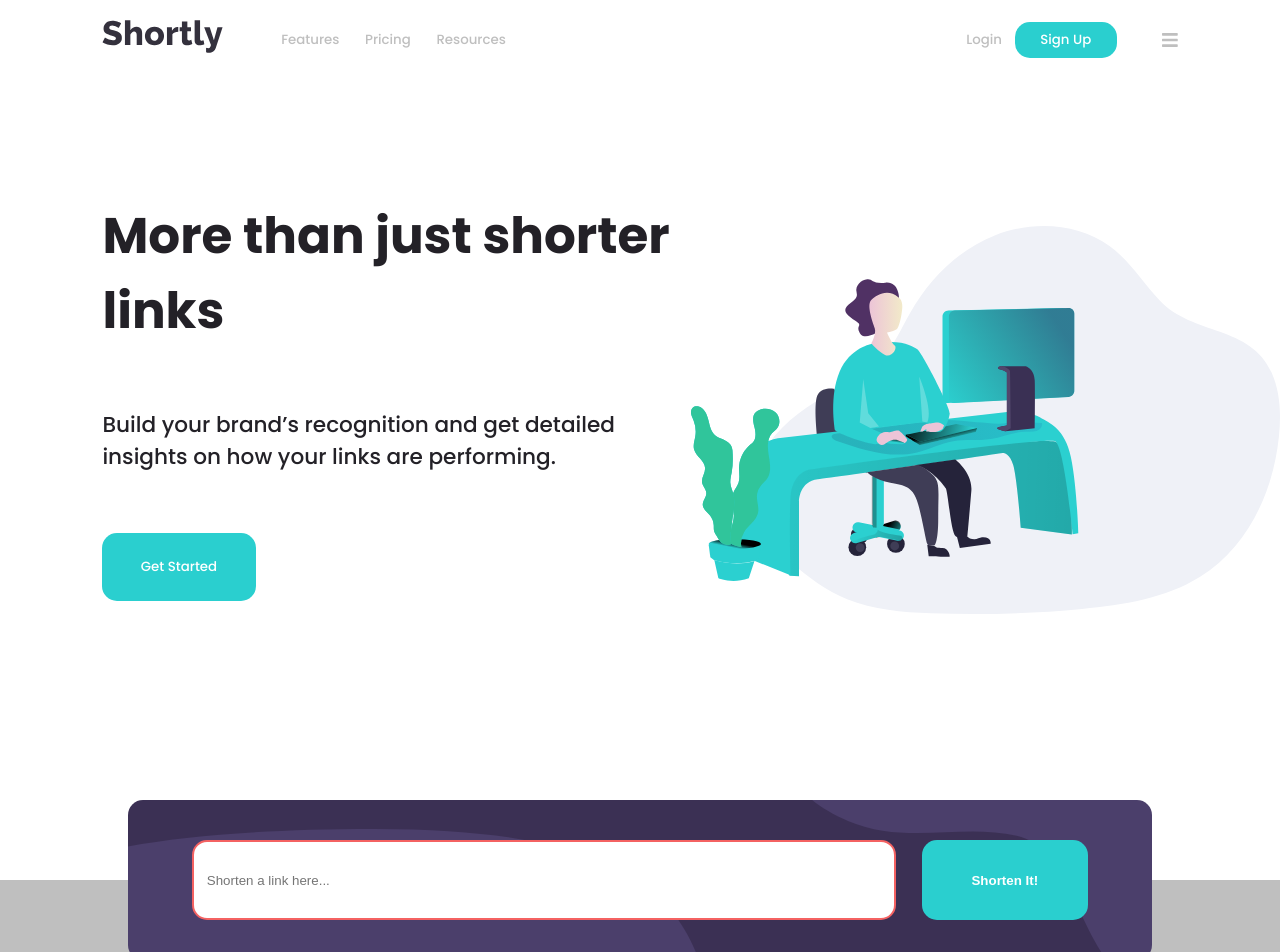
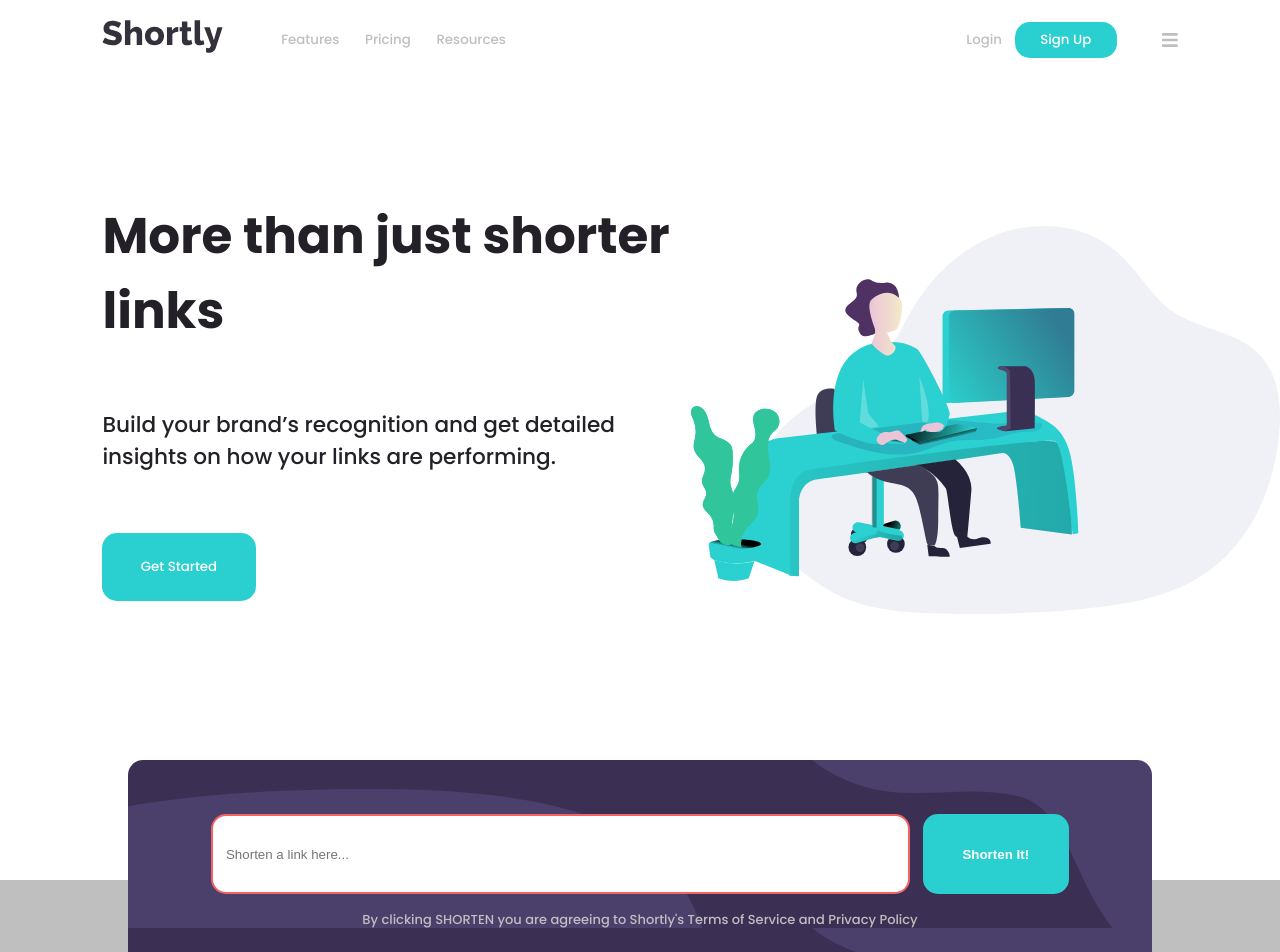
Before and after one commit to sarahkvburnett/shortly-url, a React (Create React App) app in the folder client/: page / in a window 1280 px wide. Shown: the top 952 px of the page. Built offline with nearby package versions, Linux system fonts and the light colour scheme.

Commit message:
crud progress

```diff
--- a/client/src/Styles.js
+++ b/client/src/Styles.js
@@ -89,7 +89,7 @@ export const Label = styled.label`
 export const Input = styled.input`
     display: block;
     width: 100%;
-    padding: 1vh 1vw;
+    padding: 1vh 2vw;
     margin: 1vh 0;
     border-radius: 5px;
     border: 1px solid ${grey};
--- a/client/src/components/DashLinks.js
+++ b/client/src/components/DashLinks.js
@@ -62,7 +62,7 @@ const Input = styled.input`
     font-family: inherit;
     font-size: inherit;
     color: inherit;
-    width: auto;
+    min-width: auto;
     &:hover + div {
         opacity: 1;
         pointer-events: all;
@@ -73,7 +73,7 @@ const Urls = ({short, full, link}) => {
     return (
         <URLS className="urls">
             <h3>{full}</h3>
-            <Input id={short} value={short} title={shortlyUrl + '/' + short} readOnly/>
+            <Input id={short} value={shortlyUrl + '/' + short} readOnly/>
             <DashLinkBtns link={link}/>
         </URLS>
     )
--- a/client/src/components/LinkEditor.js
+++ b/client/src/components/LinkEditor.js
@@ -1,6 +1,6 @@
 import React, { useState, useContext } from 'react';
 import styled from 'styled-components';
-import { grey, red, cyan, white, violet, darkViolet, Button, PrimaryButton } from '../Styles';
+import { grey, red, cyan, white, violet, darkViolet, Button, PrimaryButton, breakpoint } from '../Styles';
 import { FontAwesomeIcon } from '@fortawesome/react-fontawesome';
 import { faExclamationTriangle } from '@fortawesome/free-solid-svg-icons';
 import { Redirect } from 'react-router-dom';
@@ -8,33 +8,50 @@ import { LinkUpdateContext } from '../context/LinkUpdateContext';
 
 const EditLink = styled.div`
     position: fixed;
-    top: 25vh;
-    left: 25vw;
+    z-index: 100;
+    top: 0;
+    left: 0;
+    height: 100vh;
+    width: 100vw;
+    @media (min-width: ${breakpoint}) {
+        top: 25vh;
+        left: 25vw;
+        height: 50vh;
+        width: 50vw;
+    }
     padding: 1vh 1vw;
     background: ${violet};
     border: 1px solid ${darkViolet};
     color: ${white};
     display: flex;
     flex-direction: column;
+    justify-content: center;
     opacity: 1 ;
-    height: 50vh;
-    width: 50vw;
     border-radius: 5px;
     h3 {
         text-align: center;
         margin: 2vh 0;
     }
-    input, button {
+    button {
         padding: 1vh 1vw;
-        width: 100%;
-        display: block;
         margin: 1vh 0;
         line-height: 1.5;
+    }
+    input {
+        display: block;
+        background: none;
+        border: none;
+        color: ${white};
+        font-size: inherit;
+        margin: 0 .5vw;
+        padding: 0 .5vw;
+        min-width: 5vw;
     }
     #update {
         background: ${cyan};
     }
     p {
+        color: ${grey};
         overflow: hidden;
         white-space: nowrap;
         text-overflow: ellipsis;
@@ -54,7 +71,7 @@ const Error = styled.div`
 export const LinkEditor = () => {
     const [ linkUpdate, setLinkUpdate ] = useContext(LinkUpdateContext);
     const [ newLink, setNewLink ] = useState(linkUpdate._id);
-    const [ error, setError ] = useState('Url already in use');
+    const [ error, setError ] = useState('Url same as existing');
     const handleChange = (event) => {
         setNewLink(event.target.value);
     };
@@ -62,7 +79,10 @@ export const LinkEditor = () => {
             <EditLink className="modalContent">
                 <h3>Edit Shortly Link</h3>
                 <p>{linkUpdate.link.full}</p>
-                <input onChange={handleChange} value={newLink}/>
+                <div style={{display: "flex"}}>
+                    <p>https://shortly/</p>
+                    <input onChange={handleChange} value={newLink}/>
+                </div>
                 { error !== '' && <Error><FontAwesomeIcon icon={faExclamationTriangle}/> {error}</Error> }
                 <PrimaryButton id="update" type="button">Update</PrimaryButton>
                 <Button type="button">Cancel</Button>
--- a/client/src/components/LinkForm.js
+++ b/client/src/components/LinkForm.js
@@ -3,8 +3,73 @@ import { LinksContext } from '../context/LinksContext';
 import { UserContext } from '../context/UserContext';
 import { FontAwesomeIcon } from '@fortawesome/react-fontawesome';
 import { faExclamationTriangle } from '@fortawesome/free-solid-svg-icons';
+import axios from 'axios';
+import styled from 'styled-components';
+import { red, grey, cyan, white, breakpoint } from '../Styles';
 
-import axios from 'axios';
+const Form = styled.form`
+    width: 70vw;
+    margin: auto;
+    padding: 1vh 1vw;
+    @media (min-width: ${breakpoint}) {
+        div {
+            height: 10vh;
+            display: flex;
+        }
+    }
+}
+`
+
+const Input = styled.input`
+    display: block;
+    height: 10vh;
+    width: 70vw;
+    border-radius: 15px;
+    padding: .5vw 1vw .5vw 1vw;
+    margin: 1vh .5vw;
+    border: none;
+    &:invalid {
+        border: 2px solid ${red};
+    }
+`
+
+const Button = styled(Input)`
+    font-weight: bold;
+    background: ${cyan};
+    border-radius: 15px;
+    color: ${white};
+    padding: 1vh 2vw;
+    cursor: pointer;
+    &:hover {
+        color: ${white};
+        opacity: 0.5;
+    }
+    @media (min-width: ${breakpoint}){
+        flex-basis: 20%;
+    }
+`
+
+const P = styled.p`
+    text-align: center;
+    width: 100%;
+    padding: 1vh 1vw;
+    margin: 2vh 0;
+    color: ${grey};
+    font-size: small;
+    a {
+        color: ${grey};
+        &:hover {
+            color: ${cyan};
+        }
+    }
+`
+
+const Error = styled(P)`
+    color: ${red};
+    font-size: smaller;
+    font-style: italic;
+    text-align: left;
+`
 
 export const LinkForm = () => {
     const [ user ] = useContext(UserContext);
@@ -14,10 +79,11 @@ export const LinkForm = () => {
     const [ error, setError ] = useState('');
 
     const handleChange = (event) => {
+        setError('');
         event.persist();
         setLink(event.target.value);
         if (event.target.validity.valid) setLinkValid(true)
-        else {setLinkValid(false); setError('Please enter a link')}
+        else {setLinkValid(false); setError('Please add a link')}
     };
 
     const addLink = (event) => {
@@ -37,11 +103,16 @@ export const LinkForm = () => {
             .catch( error => setError('Error! Please try again') )
     };
     return (
-        <form onSubmit={(event, link) => addLink(event, link)}>
+        <Form onSubmit={(event, link) => addLink(event, link)}>
                 <label htmlFor="link" style={{display: "none"}}>Website Url</label>
-                <input className="linkInput" id="link" name="link" type="text" placeholder="Shorten a link here..." onChange={handleChange} value={link} required/>
-                <input className="linkSubmitBtn" type="submit" value="Shorten It!"/>
-                { error !== '' && <p className="error"><FontAwesomeIcon icon={faExclamationTriangle}/> {error}</p>}
-        </form>
+                <div>
+                <Input id="link" name="link" type="text" placeholder="Shorten a link here..." onChange={handleChange} value={link} required/>
+                <Button type="submit" value="Shorten It!"/>
+                </div>
+                { error !== ''
+                ? <Error><FontAwesomeIcon icon={faExclamationTriangle}/> {error}</Error>
+                :  <P>By clicking SHORTEN you are agreeing to Shortly's <a href="#">Terms of Service</a> and <a href="#">Privacy Policy</a></P>
+                }
+        </Form>
     )
 }
--- a/client/src/components/IndexShortener.js
+++ b/client/src/components/Shortener.js
@@ -8,14 +8,13 @@ import imgMobile from '../images/bg-shorten-mobile.svg';
 const Shortener = styled.div`
     position: relative;
     width: 80vw;
-    top: -15vh;
     background-image: url(${imgMobile});
     @media (min-width: 500px) {
         background-image: url(${imgDesktop})
     }
     background-color: ${violet};
-    height: 30vh;
-    margin: auto;
+    min-height: 30vh;
+    margin: 2vh auto;
     border-radius: 15px;
     display: flex;
     flex-direction: column;
@@ -25,40 +24,11 @@ const Shortener = styled.div`
         height: 20vh;
         top: -10vh;
     }
-    .error {
-        position: absolute;
-        top: 13vh;
-        color: ${red};
-        font-size: smaller;
-        font-style: italic;
-        width: 70vw;
-        @media (min-width: ${breakpoint}) {
-            top: 15vh;
-        }
-    }
-    form {
-        width: 70vw;
-        margin: auto;
-        @media (min-width: ${breakpoint}) {
-            height: 10vh;
-            .linkSubmitBtn {
-                display: inline-block;
-                width: 13vw;
-                margin-left: 2vw;
-                margin-top: 0vw;
-            }
-            .linkInput {
-                display: inline-block;
-                width: 55vw;
-            }
-        }
-
-    }
 `
 
-export const LinkShortener = () => {
+export const LinkShortener = ({position}) => {
     return (
-        <Shortener>
+        <Shortener style={{top: position}}>
             <LinkForm/>
         </Shortener>
     )
--- a/client/src/index.css
+++ b/client/src/index.css
@@ -43,36 +43,6 @@ a {
     outline-color: hsl(257, 27%, 26%);
 }
 
-.linkInput {
-    display: block;
-    height: 10vh;
-    width: 70vw;
-    border-radius: 15px;
-    padding: .5vw 1vw .5vw 1vw;
-}
-
-.linkInput:invalid {
-    border: 2px solid hsl(0, 87%, 67%);
-}
-
-.linkSubmitBtn {
-    display: block;
-    height: 10vh;
-    width: 70vw;
-    font-weight: bold;
-    margin-top: 5vh;
-    background: hsl(180, 66%, 49%);
-    border-radius: 15px;
-    color: #FFF;
-    padding: 1vh 2vw;
-    border: none;
-    cursor: pointer;
-}
-
-.linkSubmitBtn:hover {
-    color: #FFF;
-    opacity: 0.5;
-}
 
 .fade-enter {
     opacity: 0.01;
--- a/client/src/pages/Dashboard.js
+++ b/client/src/pages/Dashboard.js
@@ -4,7 +4,7 @@ import { UserContext } from '../context/UserContext';
 import { ActiveLinkContext } from '../context/ActiveLinkContext';
 import styled from 'styled-components';
 import { Links } from '../components/DashLinks';
-import { LinkForm } from '../components/LinkForm';
+import { LinkShortener } from '../components/Shortener';
 import { DashLoad } from '../layout/DashLoad';
 import { Graph } from '../components/Graph';
 import { cyan, violet, darkViolet, grey, white } from '../Styles';
@@ -19,13 +19,6 @@ const Dash = styled.div`
     color: ${violet};
     h2 {
         text-align: center;
-    }
-    form {
-        background: ${violet};
-        padding: 2vh 0;
-        input {
-            margin: 1vh auto;
-        }
     }
 `
 
@@ -55,7 +48,7 @@ export const Dashboard = () => {
             {!loading && <Links/> }
             { linkUpdate && linkUpdate.process === "edit" && <LinkEditor/> }
             { linkUpdate && linkUpdate.process === "delete" && <LinkDeletor/> }
-            <LinkForm/>
+            <LinkShortener position="0"/>
         </Dash>
     )
 }
--- a/client/src/pages/Index.js
+++ b/client/src/pages/Index.js
@@ -1,6 +1,6 @@
 import React, { useContext } from 'react';
 import { Intro } from '../layout/Intro';
-import { LinkShortener} from '../components/IndexShortener';
+import { LinkShortener} from '../components/Shortener';
 import { Links } from '../components/IndexLinks';
 import { Statistics } from '../layout/Statistics';
 import { Boost } from '../layout/Boost';
@@ -9,7 +9,7 @@ export const Home = () => {
   return (
      <div className="home">
         <Intro/>
-        <LinkShortener/>
+        <LinkShortener position="-17vh"/>
         <Links/>
         <Statistics/>
         <Boost/>
--- a/client/src/utilities/url.js
+++ b/client/src/utilities/url.js
@@ -1,3 +1 @@
-export const shortlyUrl = 'localhost:5000';
-
-//heroku = 'https://shortlyurl.herokuapp.com/';
+export const shortlyUrl = 'https://short.ly';
```
Also changed, not shown: 1 other file (tests, documents, lock files or other folders).
